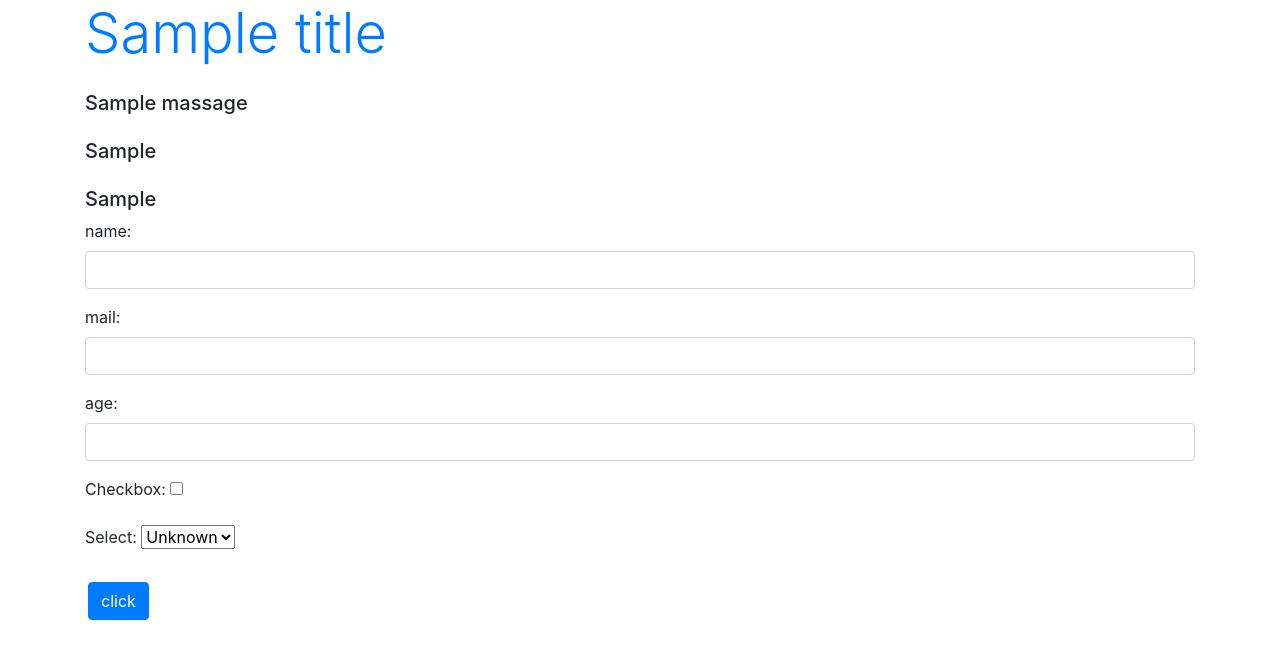
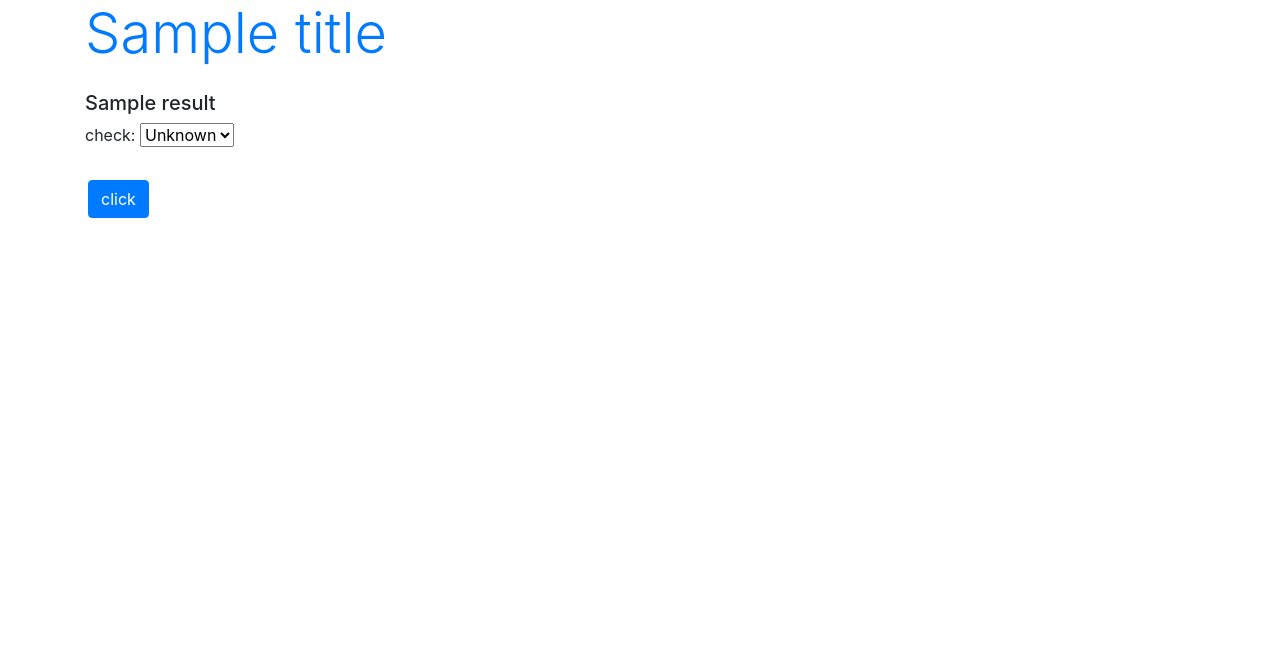
Before and after one commit to kazuhira123/Django-_Practice, a Django app: template hello/templates/hello/index.html in a window 1280 px wide. Shown: the top 659 px of the page. Run offline with Django 3.2, Linux system fonts and the light colour scheme; tables that the repository leaves empty hold one stand-in row (values such as "Sample post"); the template is opened without the code that fills it: values that come from a table or form of the project are taken from there, most other values are stand-ins (such as "Sample title", 1, 10 or a date in 2020); some libraries are stand-ins or nearby versions.

Commit message:
プルダウンメニューの作成
NullBooleanFieldを用いたプルダウンメニューの作成が完了した。(うまくいかなかった原因はよくわからず)

```diff
--- a/hello/forms.py
+++ b/hello/forms.py
@@ -1,11 +1,4 @@
 from django import forms
 
 class HelloForm(forms.Form): #HelloFormクラスにforms.Formクラスを継承
-  name = forms.CharField(label='name', \
-    widget=forms.TextInput(attrs={'class':'form-control'})) #文字列のフィールドであるCharFieldを設定、引数にlabelを用意しそれぞれのフィールドの手前にテキストが表示されるようにしている
-  mail = forms.CharField(label='mail', \
-    widget=forms.TextInput(attrs={'class':'form-control'})) #CharFieldのインスタンス生成時に引数にwidgetを用意してウィジェットクラスを作成している。
-  age = forms.IntegerField(label='age', \
-    widget=forms.NumberInput(attrs={'class':'form-control'})) #整数の値を入力するためのIntegerFiwldを設定
-  check = forms.BooleanField(label='Checkbox', required=False) #チェックボックス用のクラスBooleanFieldを元にcheckインスタンスを生成
-  select = forms.NullBooleanField(label='Select') #プルダウン用のクラスNullBooleanFieldクラスを元にselectインスタンスを生成
+  check = forms.NullBooleanField(label='check') #プルダウン用のクラスNullBooleanFieldクラスを元にcheckインスタンスを生成
--- a/hello/templates/hello/index.html
+++ b/hello/templates/hello/index.html
@@ -10,9 +10,7 @@
 </head>
 <body class="container">
   <h1 class="display-4 text-primary">{{title}}</h1>
-  <p class="h5 mt-4">{{massage|safe}}</p> <!--|safeによってmassageにエスケープ処理を行わず、そのままhtmlタグとして利用している。-->
-  <p class="h5 mt-4">{{check_result|safe}}</p> <!--チェックボックスの結果表示用-->
-  <p class="h5 mt-4">{{select_result|safe}}</p>
+  <p class="h5 mt-4">{{result|safe}}</p>
   <form action="{% url 'index' %}" method="post"> <!--formタグのaction属性にフォームによって送信された情報を処理するプログラムのurlを指定、method属性でhttpメソッドをpostメソッドに指定-->
     {% csrf_token %} <!--CSRF(リクエスト偽造)対策用のトークンを追加、これで「正しくフォームから送信されたアクセスかどうかを判定できる」-->
     <table>
```
Also changed, not shown: hello/views.py (+5 -15 lines).
